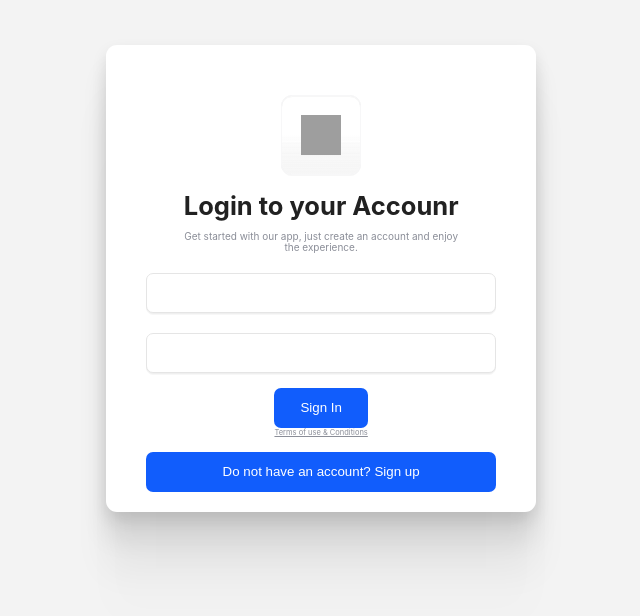
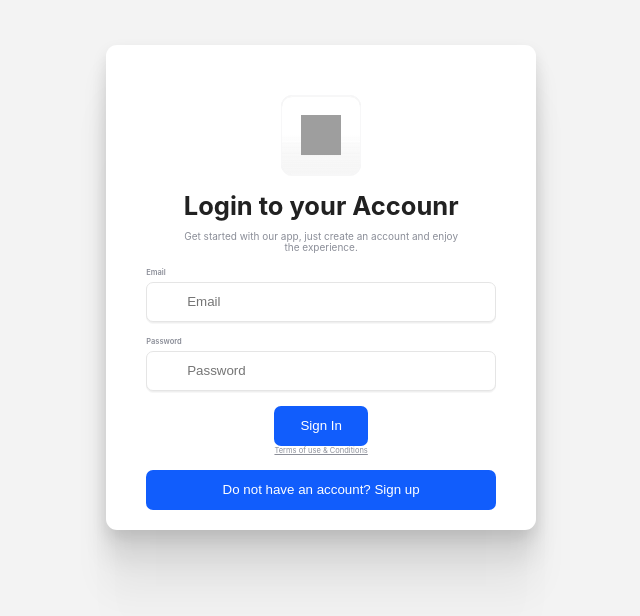
Before and after one commit to AhmadAbouAmoun/e_learning_website, a React (Create React App) app: page /signin in a window 1280 px wide. Shown: the top 616 px of the page, without its empty margins (385-1025 px from the left). Built offline with nearby package versions, Linux system fonts and the light colour scheme; grey boxes are pictures that could not be loaded.

Commit message:
created 2 states in the Sigin component and passed them to the Input and SiginButton

```diff
--- a/src/pages/Signin.js
+++ b/src/pages/Signin.js
@@ -1,7 +1,10 @@
+import {useState} from "react";
 import Input from "../components/Input";
 import SiginButton from "../components/SigininButton";
 
 const Signin = () => {
+    const [password, setPassword] = useState("");
+    const [email, setEmail] = useState("");
     return (
         <div>
             <form id="signupForm" class="form_container">
@@ -14,9 +17,9 @@ const Signin = () => {
                         Get started with our app, just create an account and enjoy the experience.
                     </span>
                 </div>
-                <Input />
-                <Input />
-                <SiginButton />
+                <Input value="Email" input={email} setInput={setEmail} />
+                <Input value="Password" input={password} setInput={setPassword} />
+                <SiginButton email={email} password={password} />
                 <button title="Sign In" type="submit" className="sign-in_btn" onClick={() => {}}>
                     <span>Do not have an account? Sign up</span>
                 </button>
```
